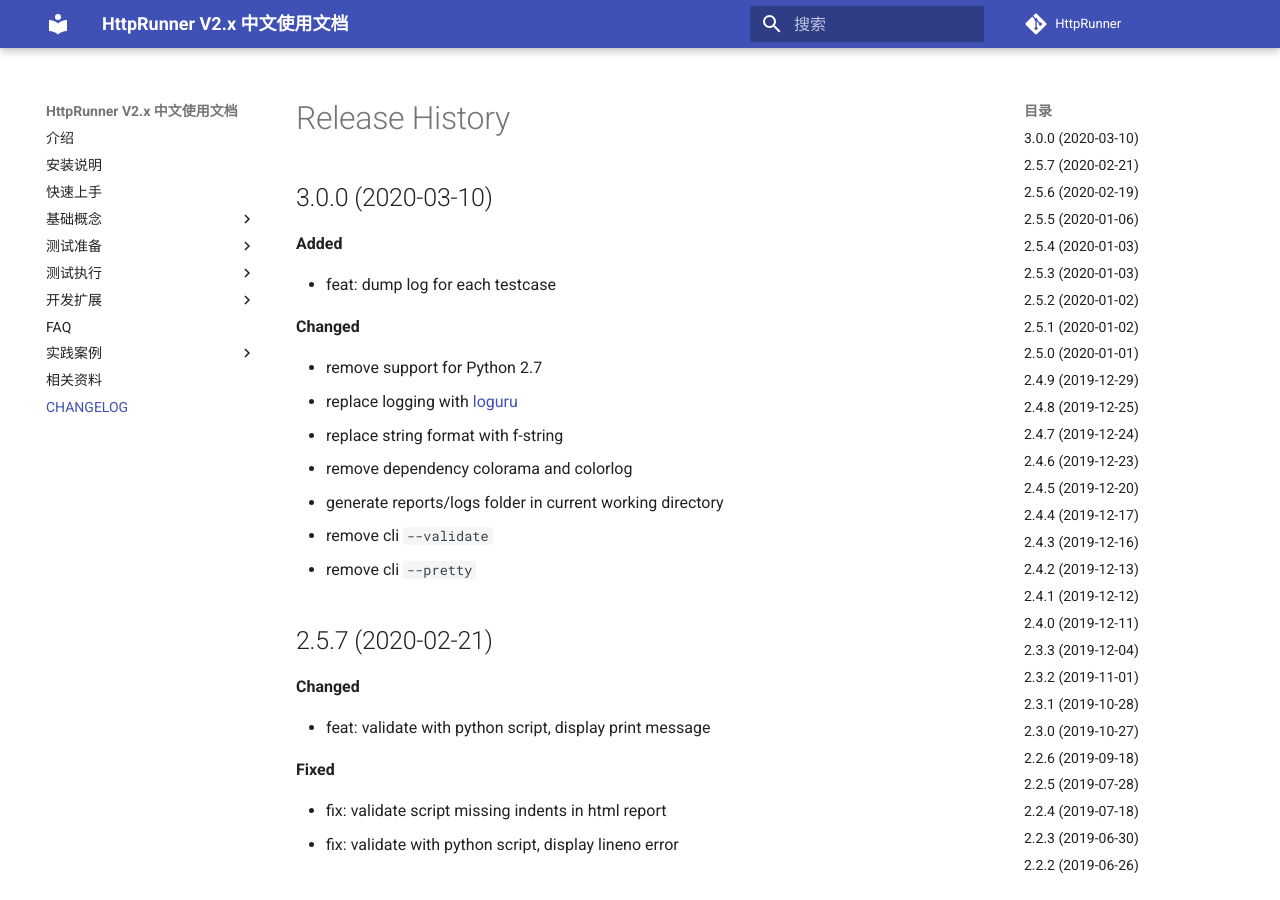
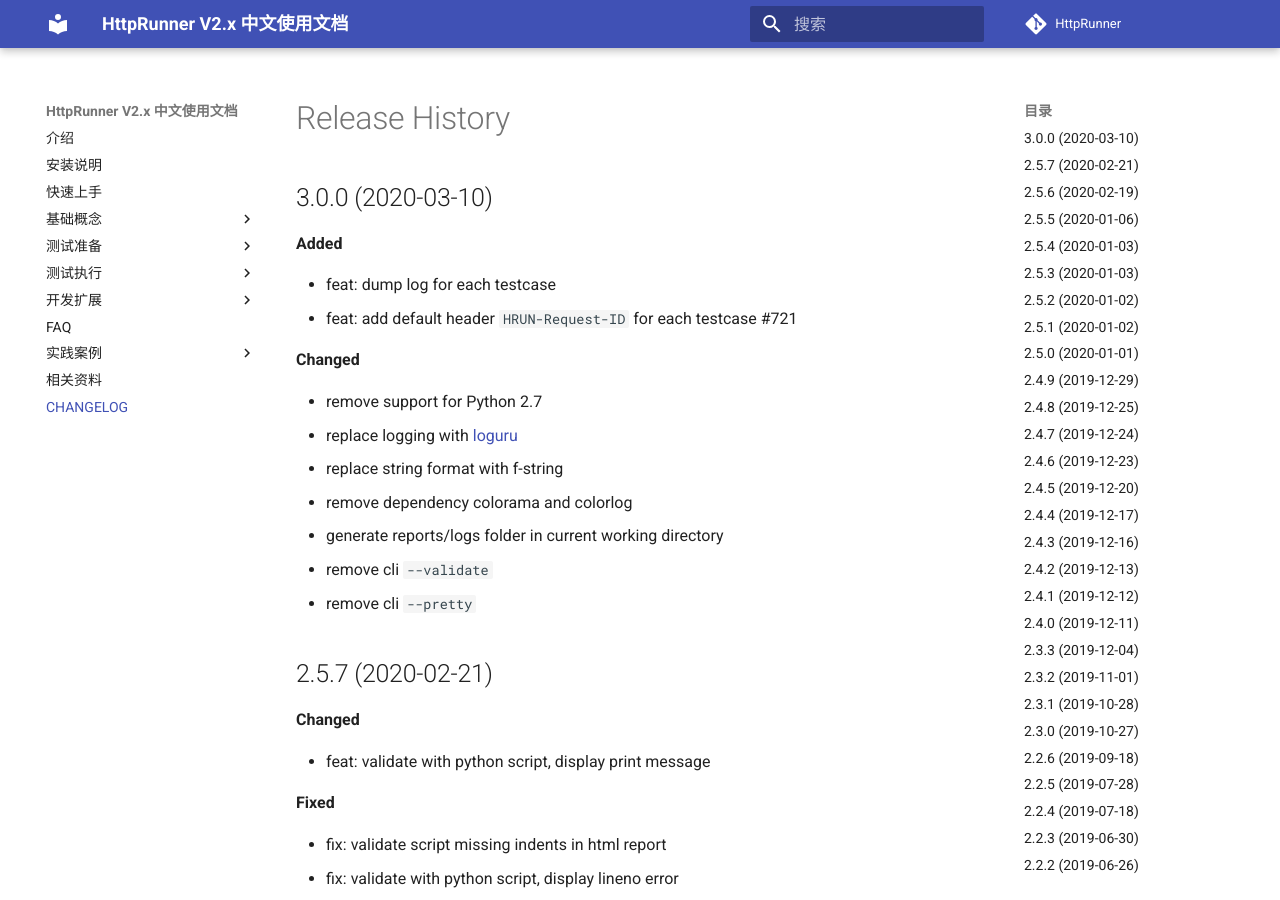
Before and after one commit to TanakitIntR/httprunner4, an MkDocs documentation site: the page built from docs/CHANGELOG.md, in a window 1280 px wide and 900 px high. Built offline with MkDocs 1.6.1 and Material for MkDocs 9.7.7, drawn with Linux system fonts in a browser that asks for light colours; comment, search, counter and statistics services are not loaded.

Commit message:
update changelog

```diff
--- a/docs/CHANGELOG.md
+++ b/docs/CHANGELOG.md
@@ -5,6 +5,7 @@
 **Added**
 
 - feat: dump log for each testcase
+- feat: add default header `HRUN-Request-ID` for each testcase #721
 
 **Changed**
 
```
